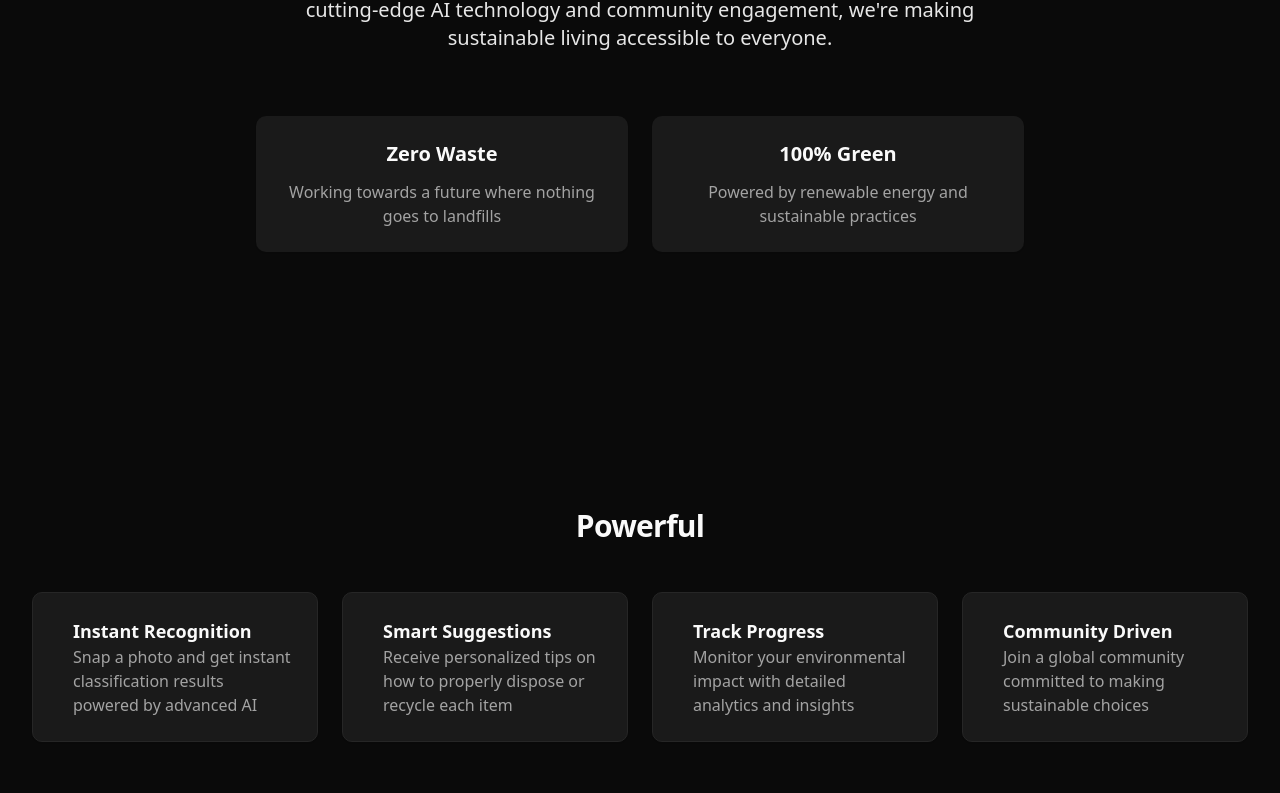
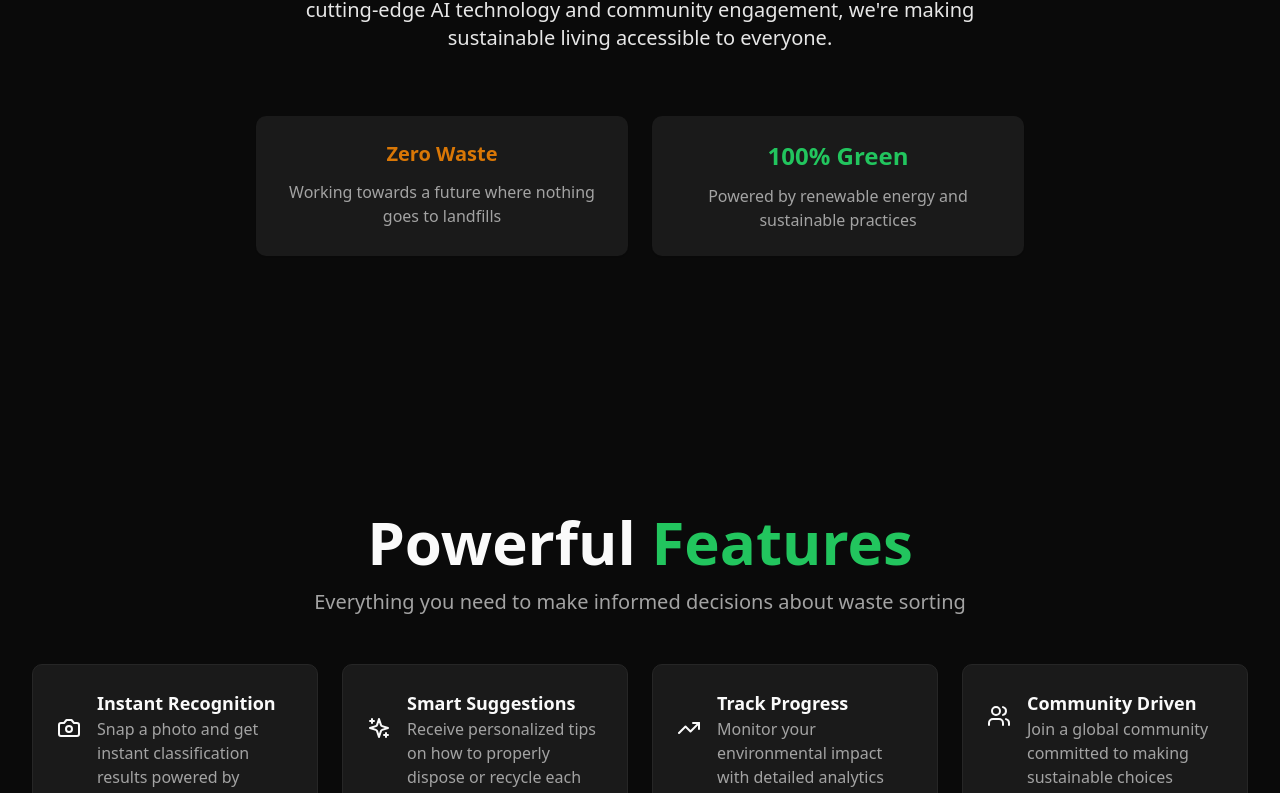
Before and after one commit to BrianMF7/Rebin, a React (Vite) app in the folder frontend/: page / in a window 1280 px wide. Shown: the part 1117-1910 px from the top of the page. Built offline with nearby package versions, Linux system fonts and the light colour scheme.

Commit message:
Updated v2 layout

```diff
--- a/frontend/src/components/landingPage/featureSection.tsx
+++ b/frontend/src/components/landingPage/featureSection.tsx
@@ -34,8 +34,8 @@ export function FeaturesSection() {
     <section id="features" className="relative py-20 sm:py-32">
       <div className="container mx-auto px-4 sm:px-6 lg:px-8">
         <SectionHeader
-          title="Powerful"
-          highlight="Features"
+          title="Powerful "
+          highlight=" Features"
           description="Everything you need to make informed decisions about waste sorting"
         />
 
--- a/frontend/src/components/landingPage/impactSection.tsx
+++ b/frontend/src/components/landingPage/impactSection.tsx
@@ -34,8 +34,8 @@ export function ImpactSection() {
     <section id="impact" className="relative py-20 sm:py-32 bg-card/30">
       <div className="container mx-auto px-4 sm:px-6 lg:px-8">
         <SectionHeader
-          title="Real"
-          highlight="Impact"
+          title="Real "
+          highlight=" Impact"
           description="Together, we're making a measurable difference for our planet"
         />
 
--- a/frontend/src/components/landingPage/missionSection.tsx
+++ b/frontend/src/components/landingPage/missionSection.tsx
@@ -5,12 +5,13 @@ export function MissionSection() {
     {
       title: "Zero Waste",
       description: "Working towards a future where nothing goes to landfills",
-      color: "text-secondary",
+      color: "text-amber-600",
     },
     {
       title: "100% Green",
       description: "Powered by renewable energy and sustainable practices",
       color: "text-primary",
+      size: "text-2xl",
     },
   ]
 
@@ -27,7 +28,13 @@ export function MissionSection() {
           </p>
           <div className="grid sm:grid-cols-2 gap-6 pt-8">
             {goals.map((goal, index) => (
-              <MissionCard key={index} title={goal.title} description={goal.description} color={goal.color} />
+              <MissionCard
+                key={index}
+                title={goal.title}
+                description={goal.description}
+                color={goal.color}
+                size={goal.size}
+              />
             ))}
           </div>
         </div>
--- a/frontend/src/components/ui/featureCard.tsx
+++ b/frontend/src/components/ui/featureCard.tsx
@@ -1,19 +1,22 @@
 import React from 'react';
 import { cn } from '../../lib/utils';
+import type { IconProps } from '../ui/icons';
 
 interface FeatureCardProps {
-  icon: React.ReactNode;
+  icon: React.ComponentType<IconProps>
   title: string;
   description: string;
   className?: string;
+  color?: string
 }
 
-export function FeatureCard({ icon, title, description, className }: FeatureCardProps) {
+export function FeatureCard({ icon:Icon, title, description, className, color = "text-primary"  }: FeatureCardProps) {
   return (
     <div className={cn('p-6 rounded-lg border bg-card text-card-foreground shadow-sm', className)}>
       <div className="flex items-center space-x-4">
         <div className="flex-shrink-0">
-          {icon}
+        <Icon className="h-6 w-6" />
+        <div className={`inline-flex p-3 rounded-lg bg-primary/10 mb-4 ${color}`}></div>
         </div>
         <div>
           <h3 className="text-lg font-semibold">{title}</h3>
--- a/frontend/src/components/ui/missionCard.tsx
+++ b/frontend/src/components/ui/missionCard.tsx
@@ -1,16 +1,17 @@
-import React from 'react';
 import { cn } from '../../lib/utils';
 
 interface MissionCardProps {
   title: string;
   description: string;
   className?: string;
+  color?: string;
+  size?: string;
 }
 
-export function MissionCard({ title, description, className }: MissionCardProps) {
+export function MissionCard({ title, description, className, color = "text-secondary", size = "text-xl" }: MissionCardProps) {
   return (
     <div className={cn('p-6 rounded-lg bg-card text-card-foreground shadow-sm', className)}>
-      <h3 className="text-xl font-bold mb-3">{title}</h3>
+      <h3 className={`${size} font-bold mb-3 ${color}`}>{title}</h3>
       <p className="text-muted-foreground">{description}</p>
     </div>
   );
--- a/frontend/src/components/ui/sectionHeader.tsx
+++ b/frontend/src/components/ui/sectionHeader.tsx
@@ -1,18 +1,23 @@
-import React from 'react';
 import { cn } from '../../lib/utils';
 
 interface SectionHeaderProps {
   title: string;
   subtitle?: string;
+  highlight?: string;
+  description?: string;
   className?: string;
 }
 
-export function SectionHeader({ title, subtitle, className }: SectionHeaderProps) {
+export function SectionHeader({ title, subtitle, highlight, description, className }: SectionHeaderProps) {
   return (
     <div className={cn('text-center mb-12', className)}>
-      <h2 className="text-3xl font-bold tracking-tight mb-4">{title}</h2>
-      {subtitle && (
-        <p className="text-lg text-muted-foreground max-w-2xl mx-auto">{subtitle}</p>
+      <h2 className="text-4xl sm:text-5xl lg:text-6xl font-bold text-balance mb-4">
+        {title}{highlight && <span className="text-primary">{highlight}</span>}
+      </h2>
+      {(subtitle || description) && (
+        <p className="text-lg sm:text-xl text-muted-foreground text-pretty leading-relaxed max-w-2xl mx-auto">
+          {subtitle || description}
+        </p>
       )}
     </div>
   );
```
